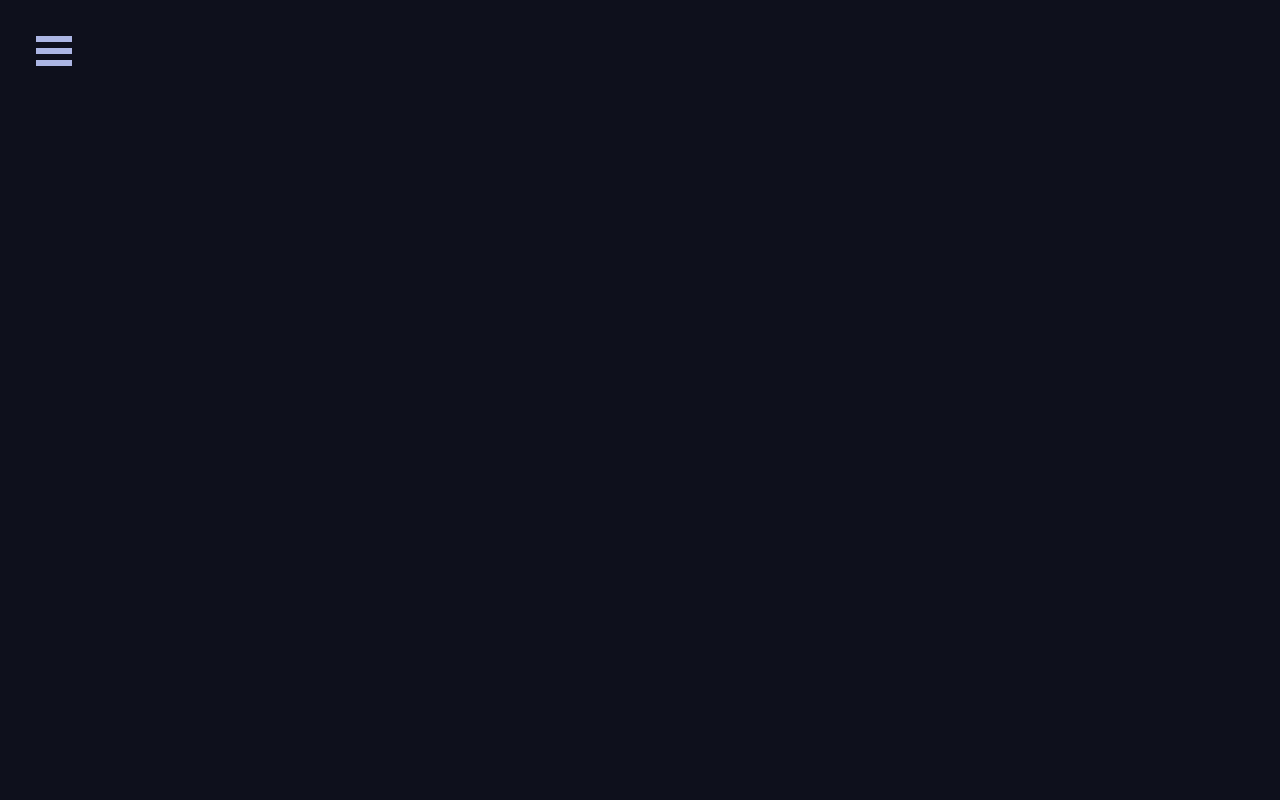
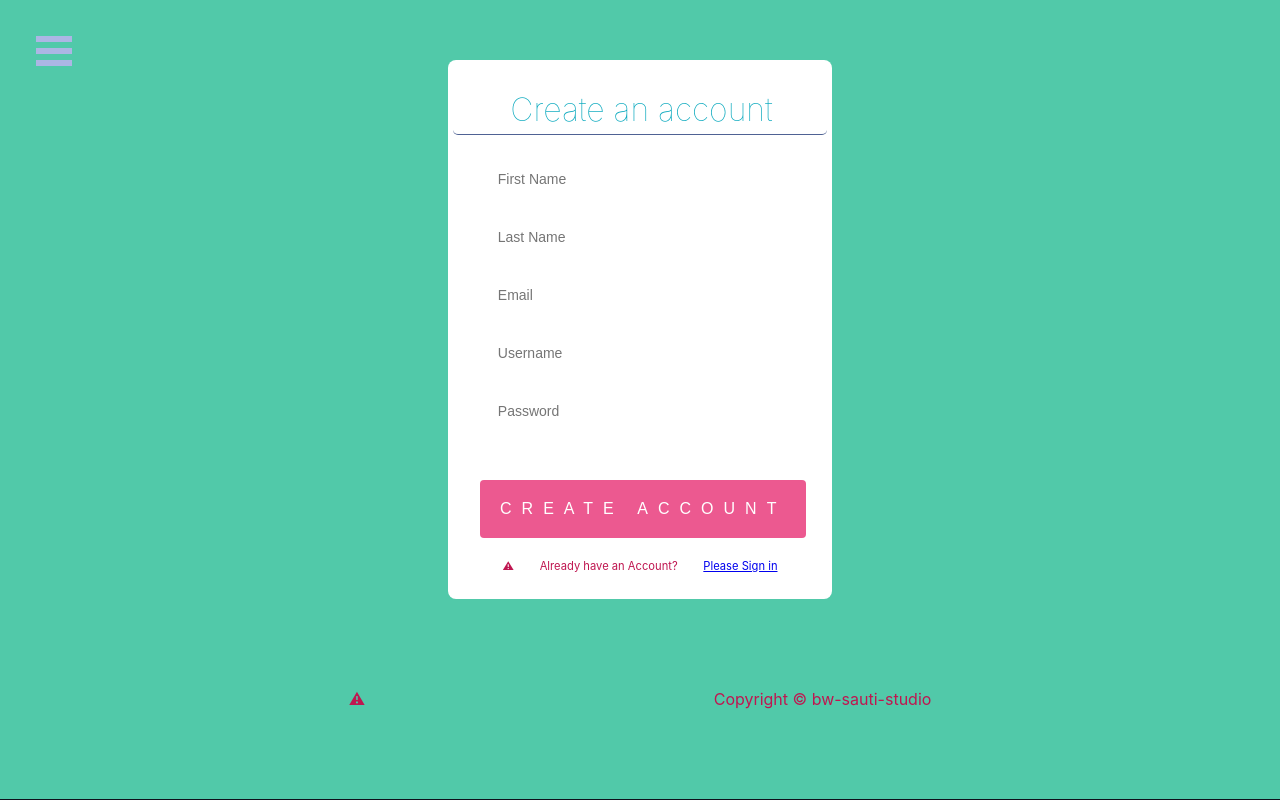
Before and after one commit to bwpt-sauti-studio/Front-end, a React (Create React App) app in the folder sauti-studio/: page /signup in a window 1280 px wide. Built offline with nearby package versions, Linux system fonts and the light colour scheme.

Commit message:
resolved merge conflicts

```diff
--- a/sauti-studio/src/App.css
+++ b/sauti-studio/src/App.css
@@ -1,3 +1,97 @@
 .App {
   text-align: center;
 }
+
+
+.whole-page{
+  padding-top: 35px;
+  width: 100%;
+  display: flex;
+  flex-direction: column;
+  justify-content: space-evenly;
+  background: rgb(81,201,169);
+}
+
+.sign-up-section{
+  padding-top:15px;
+  width: 30%;
+  /* height: 100%; */
+  display: flex;
+  flex-direction: column;
+  justify-content: space-evenly;
+  /* border: 1px solid rgb(187,187,187); */
+  background: rgb(255,255,255);
+  margin-top: 25px;
+  margin-left: 35%;
+  margin-right: 35%;
+  border-radius: 8px;
+
+}
+.title{
+
+  padding-top: 10px;
+  padding-bottom: 5px;
+  padding-left: 3px;
+  /* border: 2px solid whitesmoke; */
+  margin: 5px;
+  border-radius: 5px;
+  color: rgb(10, 169, 190);
+  display: flex;
+  justify-content: space-evenly;
+
+}
+input, button{
+  width: 98%;
+  padding-top: 10px;
+  padding-bottom: 10px;
+  padding-left: 3px;
+  border: 2px solid whitesmoke;
+  margin: 5px;
+  margin-top: 10px;
+  margin-bottom: 10px;
+  border-radius: 5px;
+  box-sizing: border-box;
+  /* color: rgb(194,194,194); */
+  color: black;
+}
+label{
+  color:black;
+  padding-left: 8px;
+}
+button{
+  width: 99%;
+  /* background: black; */
+  background: rgb(35, 223, 173);;
+  color: white;
+  border-radius: 5px;
+  margin-left: 1%;
+  margin-right: 1%;
+  box-sizing: border-box;
+}
+form{
+  padding-top: 10px;
+  display: flex;
+  flex-direction: column;
+  justify-content: space-between;
+}
+.thierno-nav{
+  /* background:rgb(91,111,104); */
+  background: rgb(81,201,169);
+  width: 100%;
+  height: 200px;
+  justify-content: space-evenly;
+}
+.last-text{
+  display: flex;
+  justify-content: space-evenly;
+  font-size: .7rem;
+  padding-bottom: 15px;
+}
+.footer-text{
+  margin-top: 80px;
+ padding-top: 10px;
+  display: flex;
+  justify-content: space-evenly;
+}
+
+/* SignUp page styling ends here */
--- a/sauti-studio/src/Components/Login.js
+++ b/sauti-studio/src/Components/Login.js
@@ -1,13 +1,52 @@
-import React, { Component } from 'react'
+import React, { useState } from 'react'
+import axiosWithAuth from './utils/axiosWithAuth';
 
-export class Login extends Component {
-    render() {
-        return (
-            <div>
+ const Login = (props) => {
 
-            </div>
-        )
-    }
-}
+    const [credentials, setCredentials] = useState({ username: '', password: ''});
 
-export default Login
+    const login = e => {
+        e.preventDefault();
+        axiosWithAuth()
+        .post('https://build-iv-sauti-studio.herokuapp.com/login', credentials)
+        .then(res => {
+            console.log(props.history);
+            localStorage.setItem('token', res.data.token);
+            props.history.push('/protected');
+        })
+            .catch(err => console.log(err.respone));
+    };
+
+    const handleChange = e => {
+        setCredentials({
+            ...credentials,
+            [e.target.name]: e.target.value
+        })
+    };
+
+    return (
+        <div>
+            <h1>Already a user? Login below:</h1>
+            <form>
+                <input
+                    type='text'
+                    name='username'
+                    placeholder='Username'
+                    value={credentials.username}
+                    onChange={handleChange}
+                />
+
+                <input
+                    type='password'
+                    name='password'
+                    placeholder='Password'
+                    value={credentials.password}
+                    onChange={handleChange}
+                />
+                <button onClick={login}>Log In</button>
+            </form>
+        </div>
+    );
+ }
+
+ export default Login;
--- a/sauti-studio/src/Components/SignUp.js
+++ b/sauti-studio/src/Components/SignUp.js
@@ -1,13 +1,60 @@
-import React, { Component } from 'react'
 
-export class SignUp extends Component {
-    render() {
-        return (
-            <div>
+import React, { useState } from "react";
+import '../Components/../App.css';
+import { withFormik, Form, Field } from "formik";
+import * as Yup from "yup";
+
+
+// export default function SignUp() {
+  function SignUp(){
+
+
+
+    return (
+
+      <div className="whole-page">
+
+        <div className="sign-up-section">
+
+                <h1 className="title"> Create an account </h1>
+                <Form >
+
+             <Field type="text" name="first-name" placeholder="First Name" />
+
+             <Field type="text" name="last-name" placeholder="Last Name" />
+
+             <Field type="email" name="email" placeholder="Email" />
+
+             <Field type="text" name="username" placeholder="Username" />
+
+            <Field type="password" name="password" placeholder="Password" />
+
+            <button>Create Account </button>
+
+            <p className="last-text">Already have an Account?
+            <a href="Components/Login.js"> Please Sign in </a> </p>
+
+                </Form>
 
             </div>
-        )
-    }
+
+            <nav className ="thierno-nav">
+                <p className ="footer-text">Copyright © bw-sauti-studio</p>
+            </nav>
+        </div>
+    )
 }
-
-export default SignUp
+const FormikSignUp = withFormik({
+  mapPropsToValues({ email, username, password }) {
+      return {
+      email: email || "",
+      username: username || "",
+      password: password || ""
+    };
+    },
+    handleSubmit(values) {
+    console.log(values);
+    //THIS IS WHERE YOU DO YOUR FORM SUBMISSION CODE... HTTP REQUESTS, ETC.
+  }
+})(SignUp);
+export default FormikSignUp;
```
Also changed, not shown: sauti-studio/src/App.js (line endings or trailing spaces).
